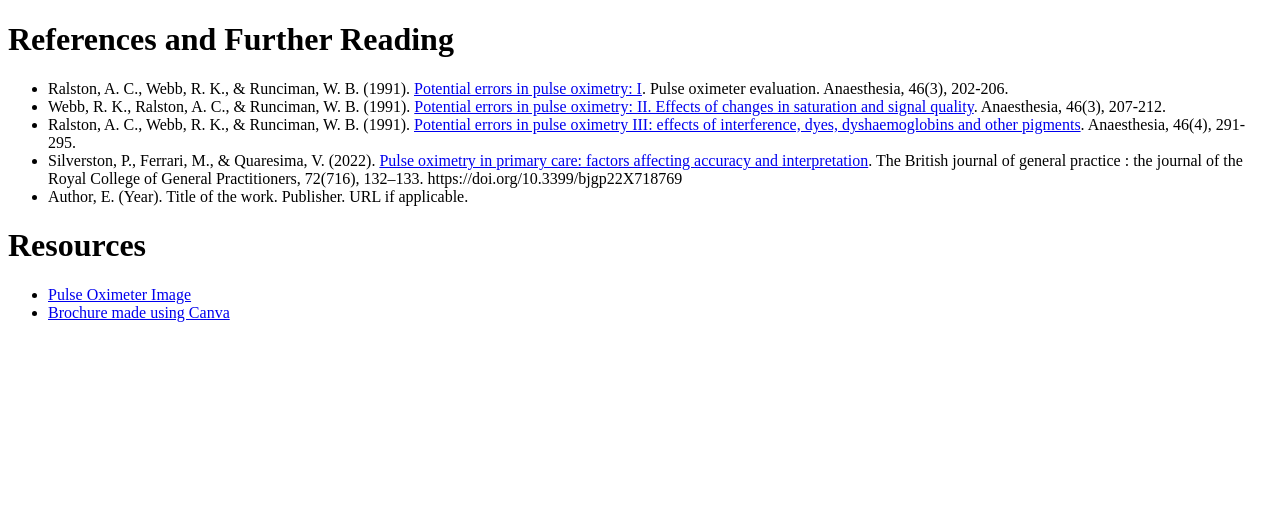
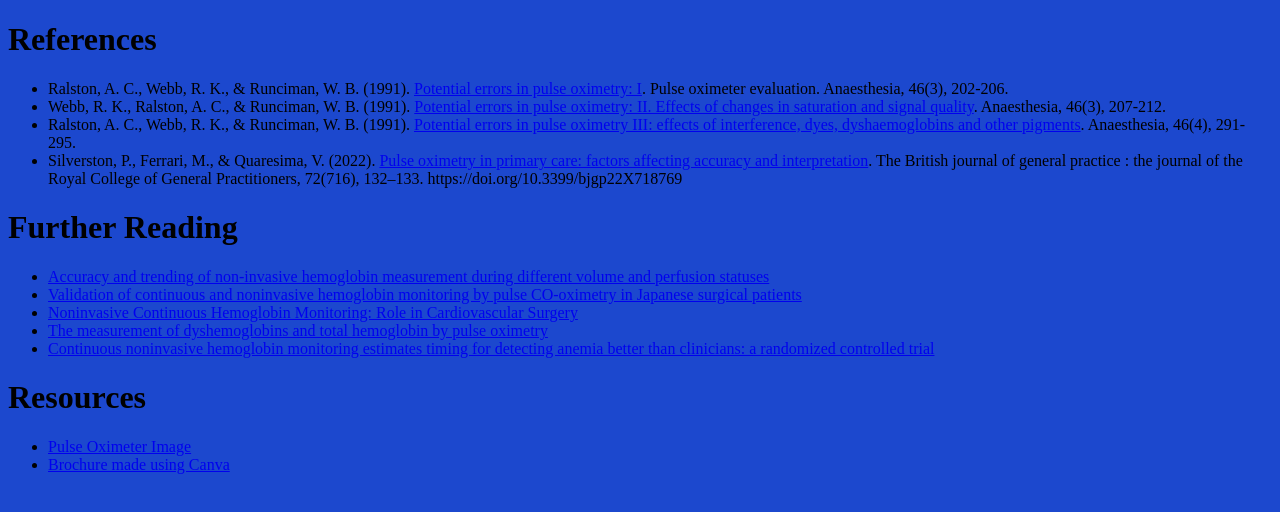
Before and after one commit to KhushiSharma0/PHY248, a plain HTML site: page index.html in a window 1280 px wide. Drawn offline with Linux system fonts and the light colour scheme.

Commit message:
Update index.html

```diff
--- a/index.html
+++ b/index.html
@@ -5,14 +5,22 @@
     <meta name="viewport" content="width=device-width, initial-scale=1.0">
     <title>References List</title>
 </head>
-<body>
-    <h1>References and Further Reading</h1>
+<body style="background-color: #1c48ce;">
+    <h1>References</h1>
     <ul>
         <li>Ralston, A. C., Webb, R. K., & Runciman, W. B. (1991). <a href="https://associationofanaesthetists-publications.onlinelibrary.wiley.com/doi/abs/10.1111/j.1365-2044.1991.tb09410.x">Potential errors in pulse oximetry: I</a>. Pulse oximeter evaluation. Anaesthesia, 46(3), 202-206.</li>
         <li>Webb, R. K., Ralston, A. C., & Runciman, W. B. (1991). <a href="https://associationofanaesthetists-publications.onlinelibrary.wiley.com/doi/abs/10.1111/j.1365-2044.1991.tb09411.x">Potential errors in pulse oximetry: II. Effects of changes in saturation and signal quality</a>. Anaesthesia, 46(3), 207-212.</li>
         <li>Ralston, A. C., Webb, R. K., & Runciman, W. B. (1991). <a href="https://associationofanaesthetists-publications.onlinelibrary.wiley.com/doi/abs/10.1111/j.1365-2044.1991.tb11501.x">Potential errors in pulse oximetry III: effects of interference, dyes, dyshaemoglobins and other pigments</a>. Anaesthesia, 46(4), 291-295.</li>
         <li>Silverston, P., Ferrari, M., & Quaresima, V. (2022). <a href="https://www.ncbi.nlm.nih.gov/pmc/articles/PMC8884444/#:~:text='Pulse%20oximeters%20have%20limitations%20and,unrecognised%20low%20oxygen%20saturation%20levels.">Pulse oximetry in primary care: factors affecting accuracy and interpretation</a>. The British journal of general practice : the journal of the Royal College of General Practitioners, 72(716), 132–133. https://doi.org/10.3399/bjgp22X718769</li>
-        <li>Author, E. (Year). Title of the work. Publisher. URL if applicable.</li>
+    </ul>
+
+        <h1>Further Reading</h1>
+    <ul>
+        <li><a href="https://pubmed.ncbi.nlm.nih.gov/29335914/">Accuracy and trending of non-invasive hemoglobin measurement during different volume and perfusion statuses</a></li>
+        <li><a href="https://pubmed.ncbi.nlm.nih.gov/22986804/">Validation of continuous and noninvasive hemoglobin monitoring by pulse CO-oximetry in Japanese surgical patients</a></li>
+        <li><a href="https://pubmed.ncbi.nlm.nih.gov/31279356/">Noninvasive Continuous Hemoglobin Monitoring: Role in Cardiovascular Surgery</a></li>
+        <li><a href="https://pubmed.ncbi.nlm.nih.gov/18997533/">The measurement of dyshemoglobins and total hemoglobin by pulse oximetry</a></li>
+        <li><a href="https://pubmed.ncbi.nlm.nih.gov/31101083/">Continuous noninvasive hemoglobin monitoring estimates timing for detecting anemia better than clinicians: a randomized controlled trial</a></li>
     </ul>
 
     <h1>Resources</h1>
```
